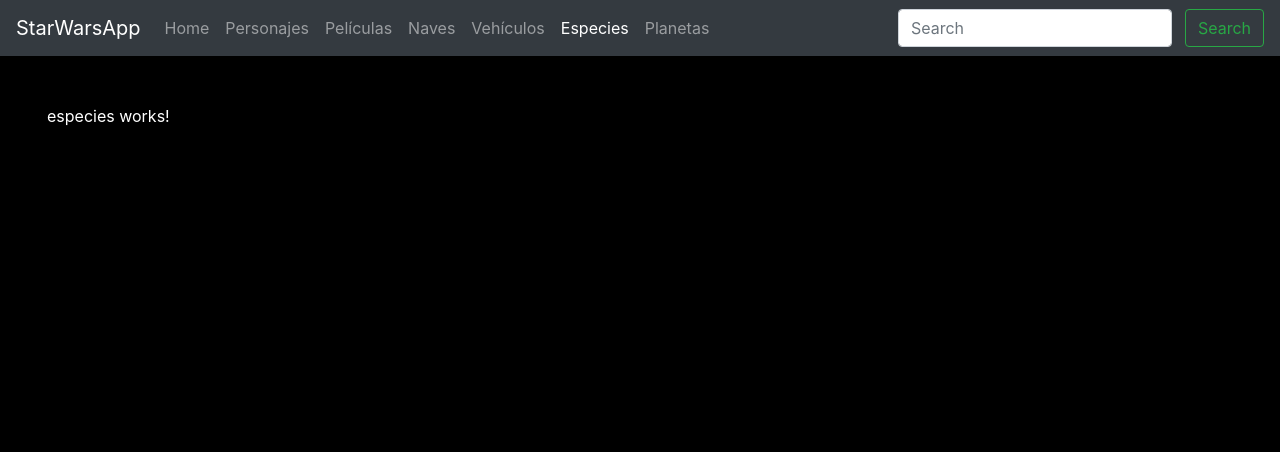
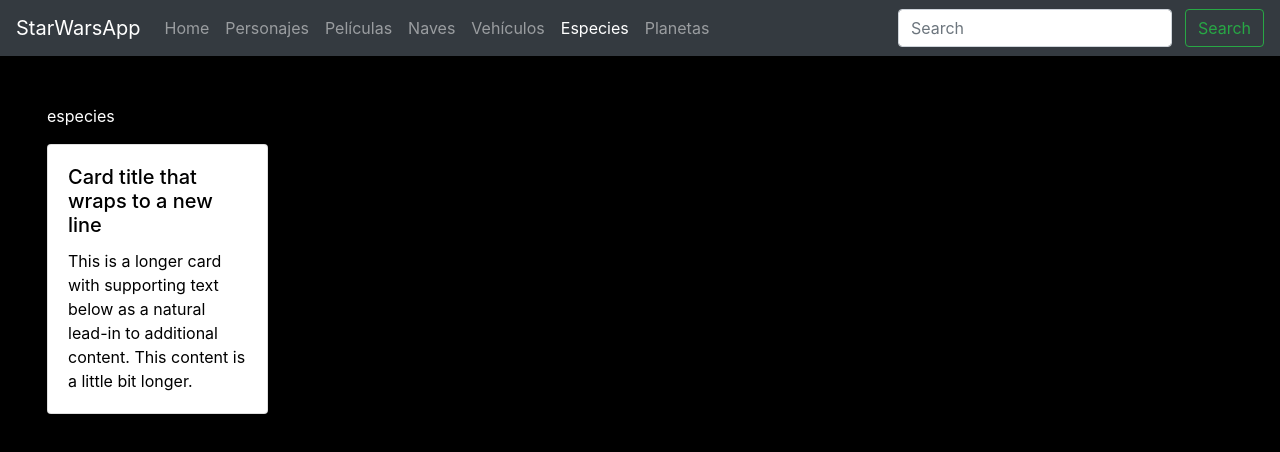
Before and after one commit to miespinosa/StarWarsApp, an Angular app: page /#/especies in a window 1280 px wide. Shown: the top 452 px of the page. Built offline with nearby package versions, Linux system fonts and the light colour scheme.

Commit message:
cambio naves

```diff
--- a/src/app/components/especies/especies.component.html
+++ b/src/app/components/especies/especies.component.html
@@ -1 +1,10 @@
-<p>especies works!</p>
+<p>especies</p>
+<div class="card-columns">
+    <div class="card">
+      <div class="card-body">
+        <h5 class="card-title">Card title that wraps to a new line</h5>
+        <p class="card-text">This is a longer card with supporting text below as a natural lead-in to additional content. This content is a little bit longer.</p>
+      </div>
+    </div>
+
+  </div>
--- a/src/app/components/naves/naves.component.html
+++ b/src/app/components/naves/naves.component.html
@@ -1 +1,10 @@
-<p>naves works!</p>
+<p>naves</p>
+<div class="card-columns">
+    <div class="card">
+      <div class="card-body">
+        <h5 class="card-title">Card title that wraps to a new line</h5>
+        <p class="card-text">This is a longer card with supporting text below as a natural lead-in to additional content. This content is a little bit longer.</p>
+      </div>
+    </div>
+
+  </div>
--- a/src/app/components/peliculas/peliculas.component.html
+++ b/src/app/components/peliculas/peliculas.component.html
@@ -1 +1,10 @@
-<p>peliculas works!</p>
+<p>peliculas</p>
+<div class="card-columns">
+    <div class="card">
+      <div class="card-body">
+        <h5 class="card-title">Card title that wraps to a new line</h5>
+        <p class="card-text">This is a longer card with supporting text below as a natural lead-in to additional content. This content is a little bit longer.</p>
+      </div>
+    </div>
+
+  </div>
```
